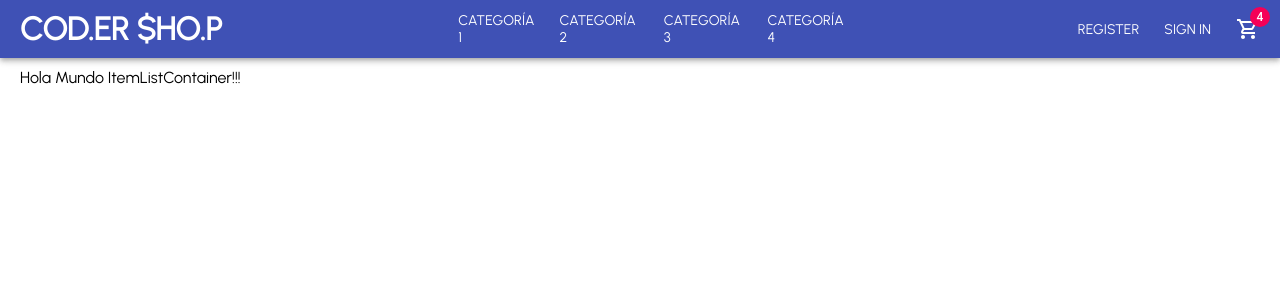
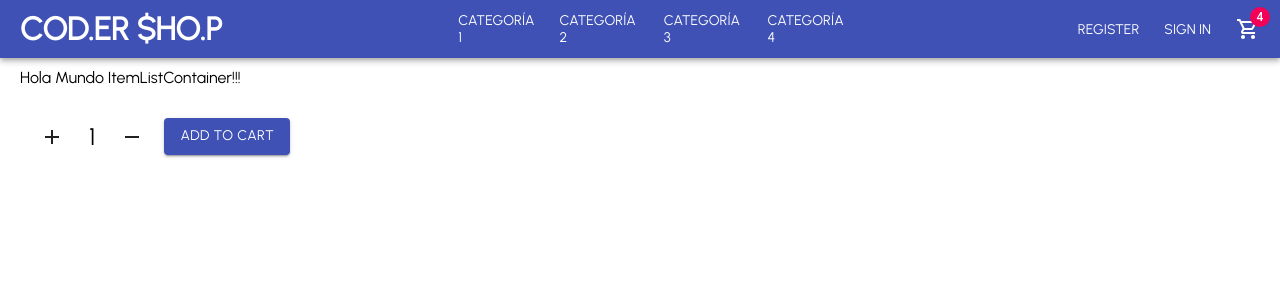
Before and after one commit to alexmarinmendez/repaso1-react, a React (Create React App) app: page / in a window 1280 px wide. Shown: the top 300 px of the page. Built offline with nearby package versions, Linux system fonts and the light colour scheme.

Commit message:
feat: ItemCount Component without logic

```diff
--- /dev/null
+++ b/src/components/ItemCount.jsx
@@ -0,0 +1,16 @@
+import { Button } from '@material-ui/core';
+import { Add, Remove } from '@material-ui/icons';
+import { ProductAmountContainer, ProductAmount } from './styledComponents';
+
+const ItemCount = ({ stock, initial,  onAdd }) => {
+    return (
+        <ProductAmountContainer>
+            <Button variant="text"><Add /></Button>
+            <ProductAmount>{initial}</ProductAmount>
+            <Button variant="text"><Remove /></Button>
+            <Button variant="contained" color="primary">Add to Cart</Button>
+        </ProductAmountContainer>
+    );
+}
+
+export default ItemCount;
--- a/src/components/ItemListContainer.jsx
+++ b/src/components/ItemListContainer.jsx
@@ -1,8 +1,17 @@
+import ItemCount from './ItemCount';
 import { Wrapper } from './styledComponents';
 
 const ItemListContainer = ({greeting}) => {
+
+    const onAdd = (qty) => {
+        alert("You have selected " + qty);
+    }
+
     return (
-        <Wrapper>{greeting}</Wrapper>
+        <>
+            <Wrapper>{greeting}</Wrapper>
+            <ItemCount stock={5} initial={1} onAdd={onAdd} />
+        </>
     );
 }
 
--- a/src/components/styledComponents.jsx
+++ b/src/components/styledComponents.jsx
@@ -21,7 +21,7 @@ const Center = styled.div`
 `;
 
 const Logo = styled.h1`
-font-weight: bold;
+    font-weight: bold;
 `;
 
 const Right = styled.div`
@@ -37,4 +37,17 @@ const MenuItem = styled.div`
     margin-left: 25px;
 `;
 
-export { Wrapper, Logo, MenuItem, Left, Center, Right }
+
+//dasd
+const ProductAmountContainer = styled.div`
+    display: flex;
+    align-items: center;
+    margin: 20px;
+`;
+
+const ProductAmount = styled.div`
+    font-size: 24px;
+    margin: 5px;
+`;
+
+export { Wrapper, Logo, MenuItem, Left, Center, Right, ProductAmountContainer, ProductAmount }
```
